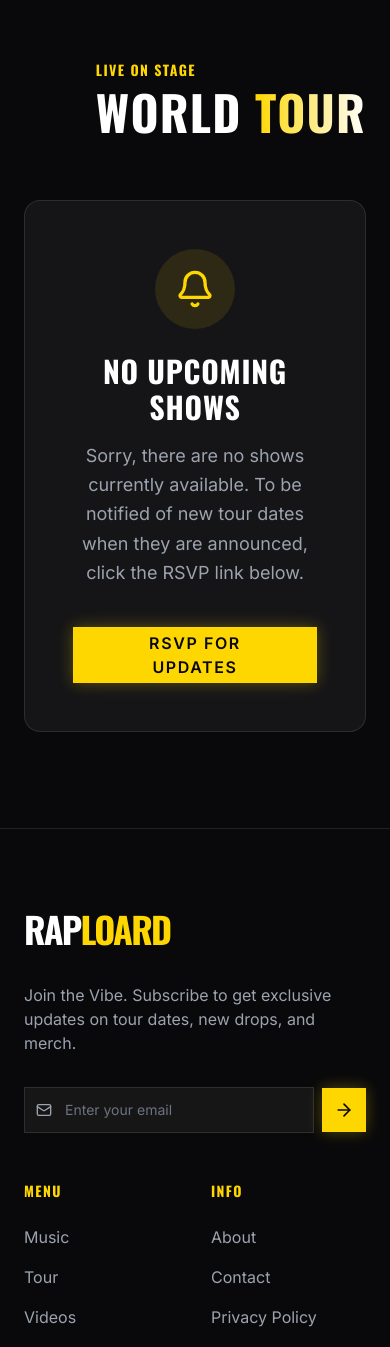
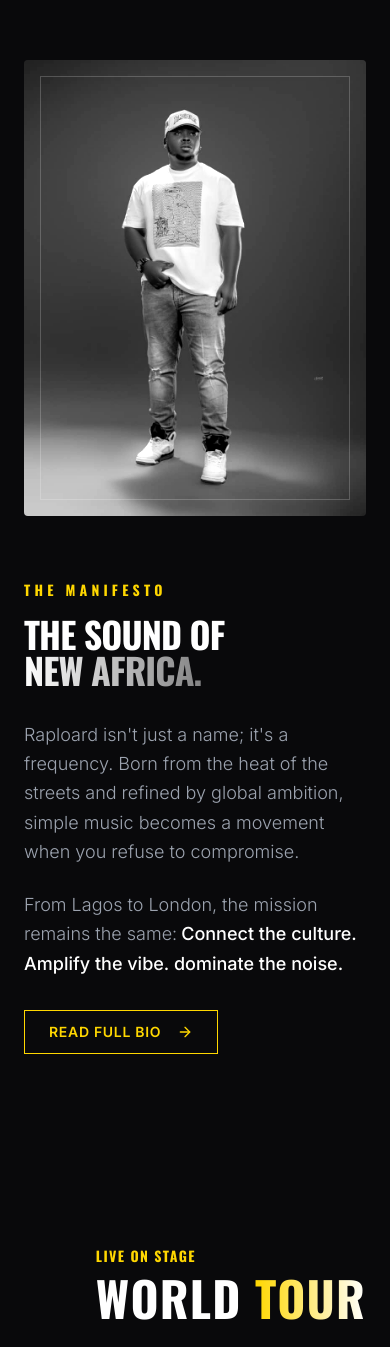
Before and after one commit to VictorChidex1/raploard-web, a React (Vite) app: page / in a window 390 px wide. Shown: the part 4963-6310 px from the top of the page. Built offline with nearby package versions, Linux system fonts and the light colour scheme.

Commit message:
Implementing Sonic Manifesto

```diff
--- /dev/null
+++ b/src/components/SonicManifesto.tsx
@@ -0,0 +1,92 @@
+import { motion } from "framer-motion";
+import { Button } from "./ui/Button";
+import { ArrowRight } from "lucide-react";
+import { Link } from "react-router-dom";
+
+export function SonicManifesto() {
+  return (
+    <section className="bg-brand-dark overflow-hidden py-24 md:py-32">
+      <div className="container mx-auto px-6">
+        <div className="flex flex-col lg:flex-row items-center gap-16 lg:gap-24">
+          {/* LEFT: The Portrait */}
+          <motion.div
+            className="w-full lg:w-1/2 relative"
+            initial={{ opacity: 0, x: -50 }}
+            whileInView={{ opacity: 1, x: 0 }}
+            viewport={{ once: true, margin: "-100px" }}
+            transition={{ duration: 0.8, ease: "easeOut" }}
+          >
+            <div className="relative aspect-[3/4] rounded-sm overflow-hidden bg-white/5">
+              {/* Image Placeholder - User should swap this for a high-fashion portrait */}
+              <img
+                src="/raploard.jpeg"
+                alt="Raploard Portrait"
+                className="w-full h-full object-cover filter grayscale contrast-125 hover:grayscale-0 transition-all duration-700"
+              />
+
+              {/* Decorative border frame */}
+              <div className="absolute inset-4 border border-white/20 pointer-events-none" />
+            </div>
+
+            {/* Background Accent */}
+            <div className="absolute -z-10 top-12 -left-12 w-full h-full border border-brand-gold/20 rounded-sm" />
+          </motion.div>
+
+          {/* RIGHT: The Manifesto */}
+          <div className="w-full lg:w-1/2 space-y-8">
+            <motion.div
+              initial={{ opacity: 0, y: 30 }}
+              whileInView={{ opacity: 1, y: 0 }}
+              viewport={{ once: true }}
+              transition={{ duration: 0.8, delay: 0.2 }}
+            >
+              <h2 className="text-sm font-bold tracking-[0.3em] text-brand-gold uppercase mb-4">
+                The Manifesto
+              </h2>
+              <h3 className="text-4xl md:text-6xl font-header font-bold text-white uppercase leading-none tracking-tight">
+                The Sound of <br />
+                <span className="text-transparent bg-clip-text bg-gradient-to-r from-white to-white/50">
+                  New Africa.
+                </span>
+              </h3>
+            </motion.div>
+
+            <motion.div
+              className="space-y-6 text-lg text-gray-400 font-light leading-relaxed"
+              initial={{ opacity: 0, y: 30 }}
+              whileInView={{ opacity: 1, y: 0 }}
+              viewport={{ once: true }}
+              transition={{ duration: 0.8, delay: 0.4 }}
+            >
+              <p>
+                Raploard isn't just a name; it's a frequency. Born from the heat
+                of the streets and refined by global ambition, simple music
+                becomes a movement when you refuse to compromise.
+              </p>
+              <p>
+                From Lagos to London, the mission remains the same:
+                <strong className="text-white font-medium ml-1">
+                  Connect the culture. Amplify the vibe. dominate the noise.
+                </strong>
+              </p>
+            </motion.div>
+
+            <motion.div
+              initial={{ opacity: 0, y: 30 }}
+              whileInView={{ opacity: 1, y: 0 }}
+              viewport={{ once: true }}
+              transition={{ duration: 0.8, delay: 0.6 }}
+            >
+              <Link to="/about">
+                <Button variant="outline" className="group">
+                  Read Full Bio
+                  <ArrowRight className="ml-2 w-4 h-4 group-hover:translate-x-1 transition-transform" />
+                </Button>
+              </Link>
+            </motion.div>
+          </div>
+        </div>
+      </div>
+    </section>
+  );
+}
--- a/src/pages/Home.tsx
+++ b/src/pages/Home.tsx
@@ -4,6 +4,7 @@
 import { TourDates } from "../components/TourDates";
 import { Hero } from "./Hero";
 import { SonicVault } from "../components/SonicVault";
+import { SonicManifesto } from "../components/SonicManifesto";
 
 export function Home() {
   return (
@@ -12,6 +13,7 @@
       <Hero />
       <SonicVault />
       <LatestRelease />
+      <SonicManifesto />
       <TourDates />
       <Footer />
     </div>
```
